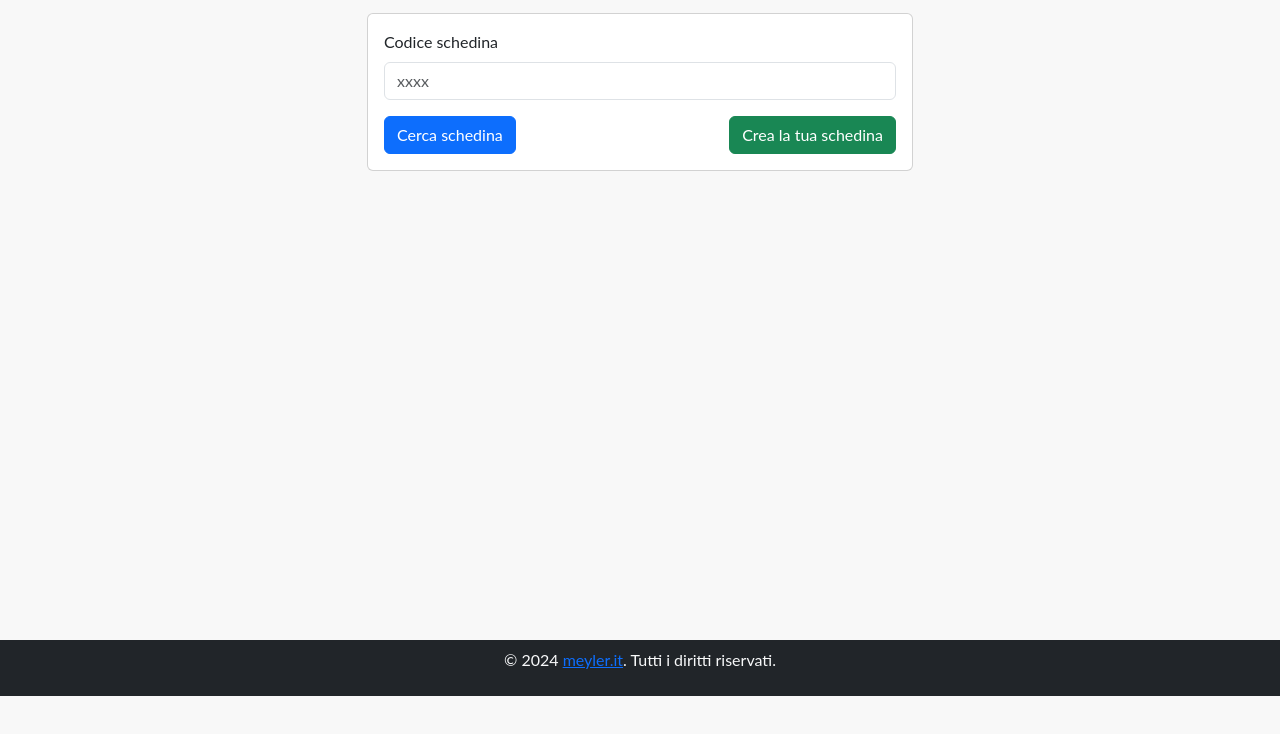
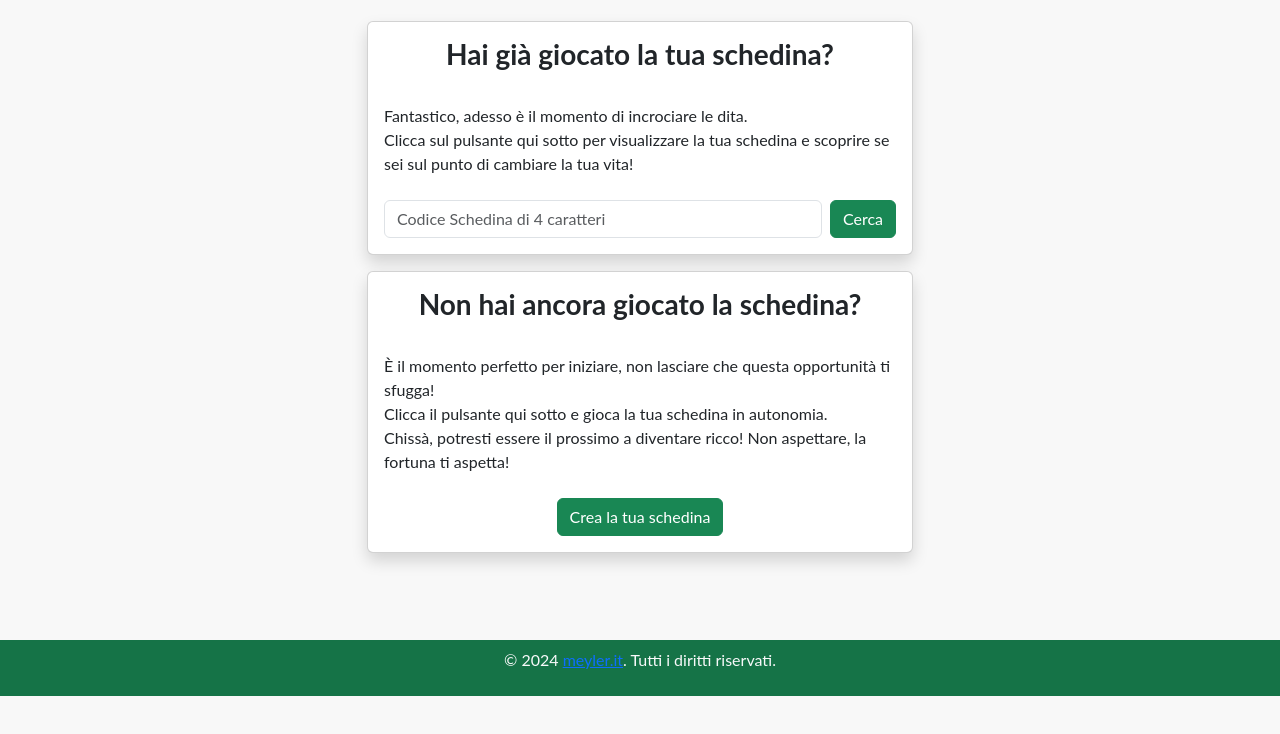
Before and after one commit to p-josue/mimmibet.it, a website: page public/index.html in a window 1280 px wide. Shown: the part 104-838 px from the top of the page. Drawn offline with nearby package versions, Linux system fonts and the light colour scheme; no server answers.

Commit message:
random commit
ts

```diff
--- a/public/css/style.css
+++ b/public/css/style.css
@@ -74,3 +74,10 @@ body {
     background-position: center;
     background-image: url("/img/paid.png");
 }
+.footer-background {
+    background-color: #157347;
+}
+
+.main-background {
+    background-color: #050e0c;
+}
--- a/public/index.html
+++ b/public/index.html
@@ -16,28 +16,36 @@
             crossorigin="anonymous"></script>
 </head>
 <body>
-<section>
+<section class="">
     <div class="container content">
         <div class="row justify-content-center">
             <div class="col-6">
                 <div class="text-center">
-                    <a href="/"><img src="/img/mimmi-sport-logo.png" class="logo-main-100" alt="MimmiBet" ></a>
+                    <a href="/"><img src="/img/mimmi-sport-logo.png" class="logo-main-100" alt="MimmiBet"></a>
                 </div>
 
                 <div class="row">
                     <div class="col-12 mt-3">
-                        <div class="card">
+                        <div class="card mt-2 shadow">
                             <div class="card-body" id="odds">
                                 <form action="/schedina" method="GET">
-                                    <div class="mb-3">
-                                        <label for="code" class="form-label">Codice schedina</label>
-                                        <input type="text" class="form-control" id="code" placeholder="xxxx" name="id">
-                                    </div>
-                                    <div class="d-flex justify-content-between">
-                                        <button type="submit" class="btn btn-primary">Cerca schedina</button>
-                                        <a href="/play" class="btn btn-success">Crea la tua schedina</a>
+                                    <div class="mb-3d-flex justify-content-between">
+                                        <label for="code" class="form-label"><span><h3 class="text-center"><b>Hai già giocato la tua schedina?</b></h3></span></br>
+                                            <span>Fantastico, adesso è il momento di incrociare le dita.</br>Clicca sul pulsante qui sotto per visualizzare la tua schedina e scoprire se sei sul punto di cambiare la tua vita!</span></label>
+                                        <div class="d-flex mt-3">
+                                            <input type="text" class="form-control me-2" id="code" placeholder="Codice Schedina di 4 caratteri" name="id">
+                                            <button type="submit" class="btn btn-success">Cerca</button>
+                                        </div>
                                     </div>
                                 </form>
+                            </div>
+                        </div>
+                        <div class="card mt-3 shadow">
+                            <div class="card-body">
+                                <span><h3 class="text-center"><b>Non hai ancora giocato la schedina?</b></h3></br> È il momento perfetto per iniziare, non lasciare che questa opportunità ti sfugga! </br>Clicca il pulsante qui sotto e gioca la tua schedina in autonomia.</br>Chissà, potresti essere il prossimo a diventare ricco! Non aspettare, la fortuna ti aspetta!</span>
+                                <div class="d-flex justify-content-center mt-2">
+                                    <a href="/play" class="btn btn-success mt-3">Crea la tua schedina</a>
+                                </div>
                             </div>
                         </div>
                     </div>
@@ -46,7 +54,7 @@
         </div>
     </div>
 </section>
-<footer class="footer bg-dark text-light py-2 mt-5 sticky-bottom">
+<footer class="footer footer-background text-light py-2 mt-5 sticky-bottom">
     <div class="container text-center">
         <p>&copy; 2024 <a href="https://meyler.it/">meyler.it</a>. Tutti i diritti riservati.</p>
     </div>
```
Also changed, not shown: data/betting.json (+1 -1 lines), data/soccer_league_of_ireland_eu_h2h.json (added, +1 -0 lines), public/admin.html (+1 -1 lines), public/fake-new.html (+1 -1 lines), public/schedina.html (+1 -1 lines), public/img/750x504-V9-Featured-Match-Plus-Basketball.webp (added).
